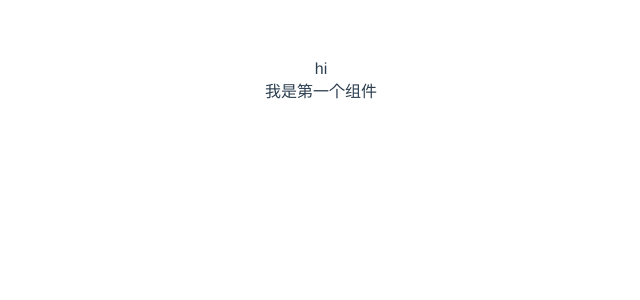
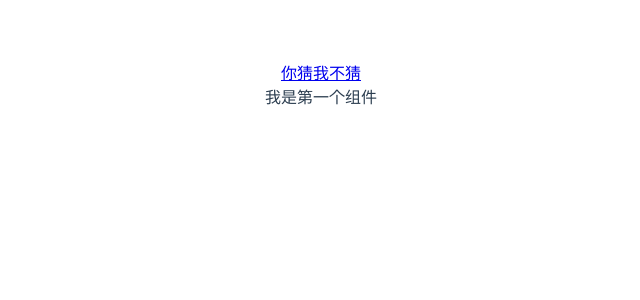
Before and after one commit to CuiLei-document/vite-create-demo-1, a Vue app: page /#/ in a window 1280 px wide. Shown: the top 300 px of the page, without its empty margins (319-959 px from the left). Built offline with nearby package versions, Linux system fonts and the light colour scheme.

Commit message:
第一步完成 路由跳转的功能

```diff
--- a/src/App.vue
+++ b/src/App.vue
@@ -1,17 +1,15 @@
 <template>
-  <div>hi</div>
-  <Cui/>
+  <div>
+    <router-link to="/">你猜</router-link>
+    <router-link to="/xxx">我不猜</router-link>
+  </div>
+  <router-view/>
 </template>
 
 <script>
-import HelloWorld from './components/HelloWorld.vue'
-import Cui from './components/Cuis.vue'
 
 
 export default {
   name: 'App',
-  components: {
-    Cui: Cui
-  }
 }
 </script>
--- /dev/null
+++ b/src/components/Cuis2.vue
@@ -0,0 +1,3 @@
+<template>
+    <div>hello</div>
+</template>
--- a/src/main.ts
+++ b/src/main.ts
@@ -3,13 +3,21 @@ import App from './App.vue';
 import './index.css';
 import {createWebHashHistory, createRouter} from 'vue-router';
 import Cui from './components/Cuis.vue';
-
+import Cuis2 from './components/Cuis2.vue'
 const history = createWebHashHistory();
 const router = createRouter({
     history,
-    routes: [{
-        path: '/',
-        component: Cui
-    }]
+    routes: [
+        {
+            path: '/',
+            component: Cui
+        },
+        {
+            path:'/xxx',
+            component:Cuis2
+        }
+    ]
 });
-createApp(App).mount('#app');
+const app = createApp(App)
+app.use(router)
+app.mount('#app');
```
Also changed, not shown: tsconfig.json (added, +9 -0 lines).
